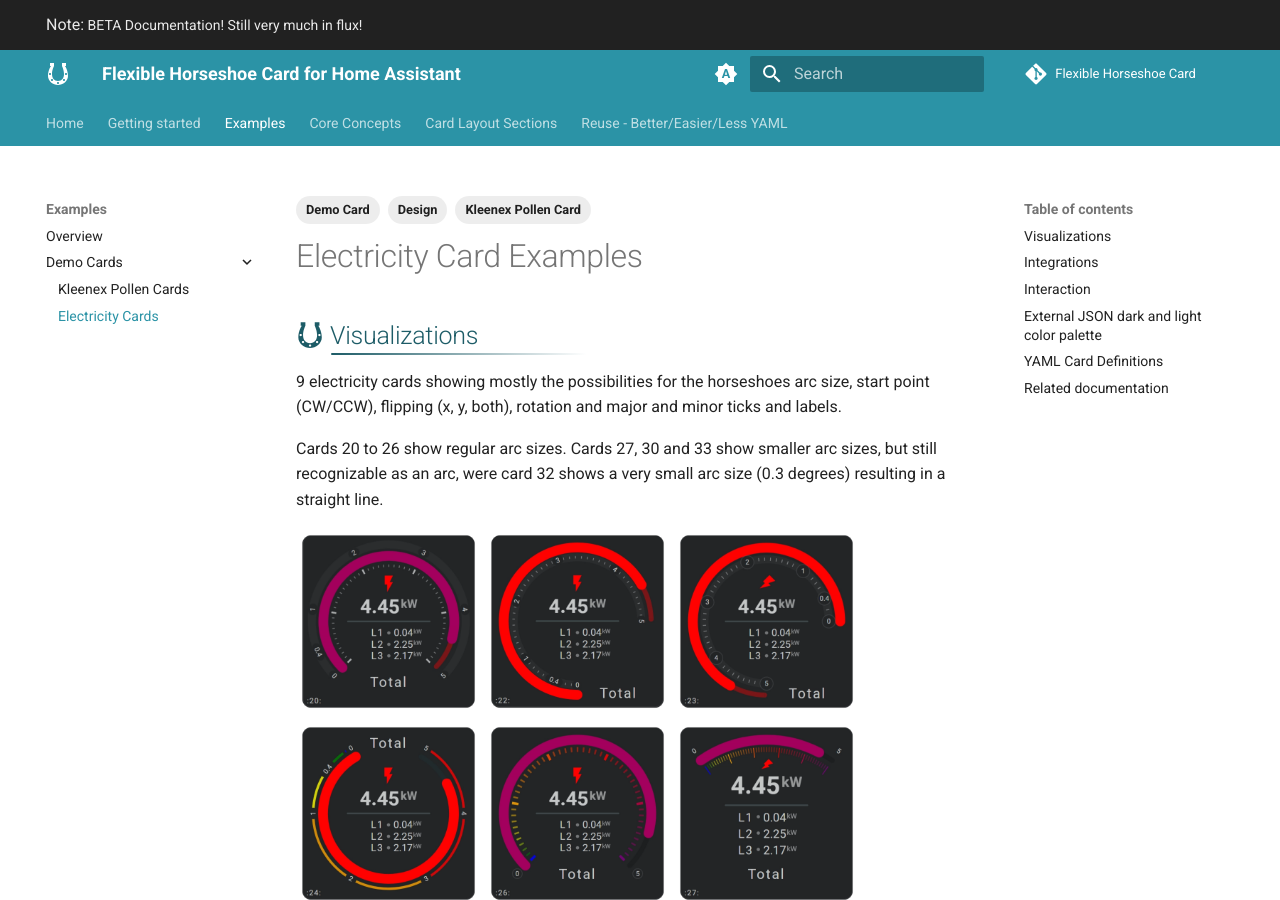
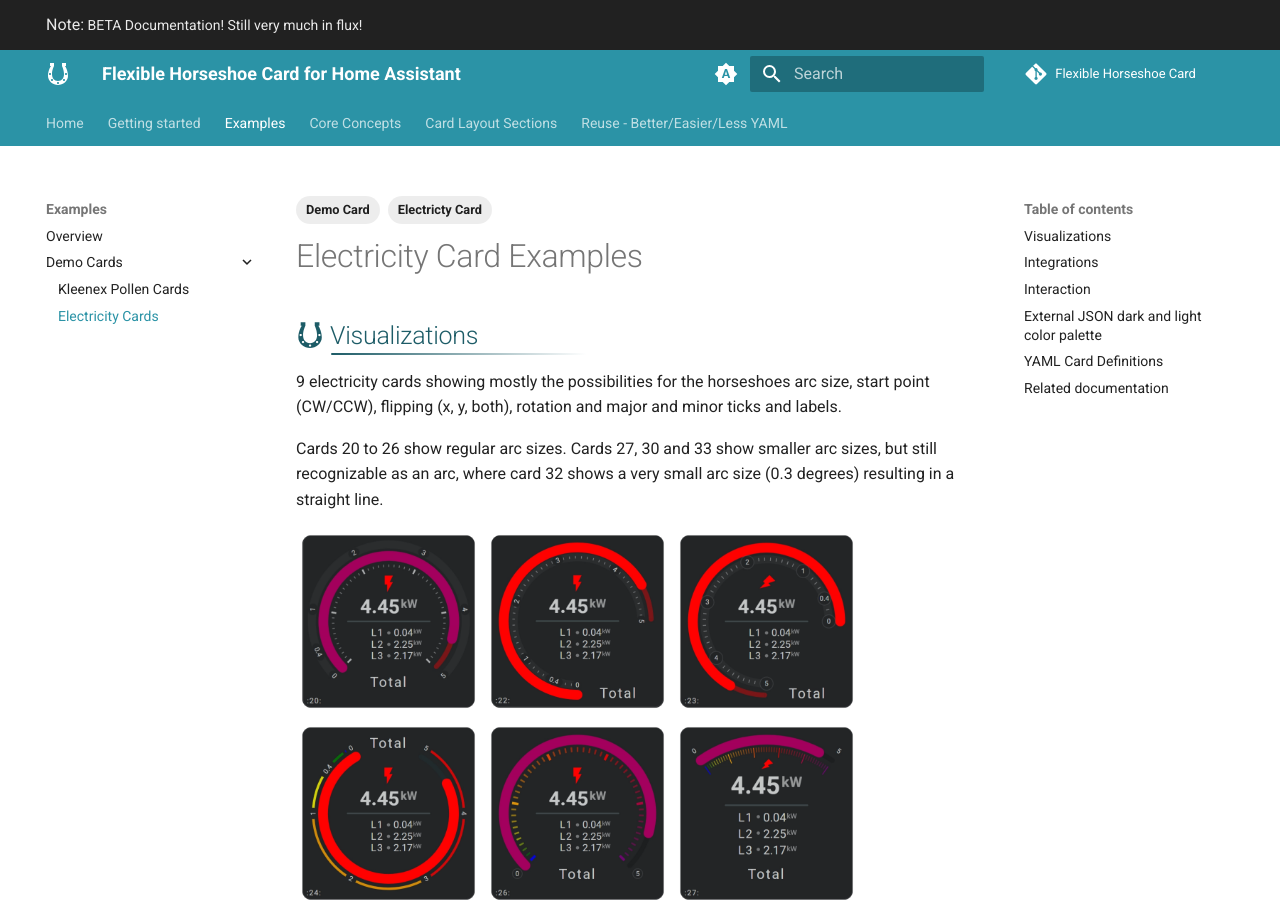
Before and after one commit to AmoebeLabs/flex-horseshoe-card, an MkDocs documentation site: the page built from docs/docs/examples/demo-cards/demo-card-electricity-many.md, in a window 1280 px wide and 900 px high. Built offline with MkDocs 1.6.1 and Material for MkDocs 9.7.7, drawn with Linux system fonts in a browser that asks for light colours; comment, search, counter and statistics services are not loaded.

Commit message:
Fix some typos

```diff
--- a/docs/docs/examples/demo-cards/demo-card-electricity-many.md
+++ b/docs/docs/examples/demo-cards/demo-card-electricity-many.md
@@ -5,9 +5,8 @@
 hideno:
   toc
 tags:
-  - Design
   - Demo Card
-  - Kleenex Pollen Card
+  - Electricty Card
 ---
 <!-- GT/GL -->
 # Electricity Card Examples
@@ -15,7 +14,7 @@
 ##:material-horseshoe: Visualizations
 9 electricity cards showing mostly the possibilities for the horseshoes arc size, start point (CW/CCW), flipping (x, y, both), rotation and major and minor ticks and labels.
 
-Cards 20 to 26 show regular arc sizes. Cards 27, 30 and 33 show smaller arc sizes, but still recognizable as an arc, were card 32 shows a very small arc size (0.3 degrees) resulting in a straight line.
+Cards 20 to 26 show regular arc sizes. Cards 27, 30 and 33 show smaller arc sizes, but still recognizable as an arc, where card 32 shows a very small arc size (0.3 degrees) resulting in a straight line.
 
 ![](../../assets/screenshots/fhs-demo-card-20-electricity--dark.webp){width="185"}
 ![](../../assets/screenshots/fhs-demo-card-22-electricity--dark.webp){width="185"}
```
Also changed, not shown: other parts of docs/docs/examples/demo-cards/demo-card-electricity-many.md (+1 -5 lines), docs/docs/examples/demo-cards/demo-card-kleenex-pollen-many.md (+2 -2 lines), docs/docs/reuse/reuse-card-examples.md (+1 -1 lines).
